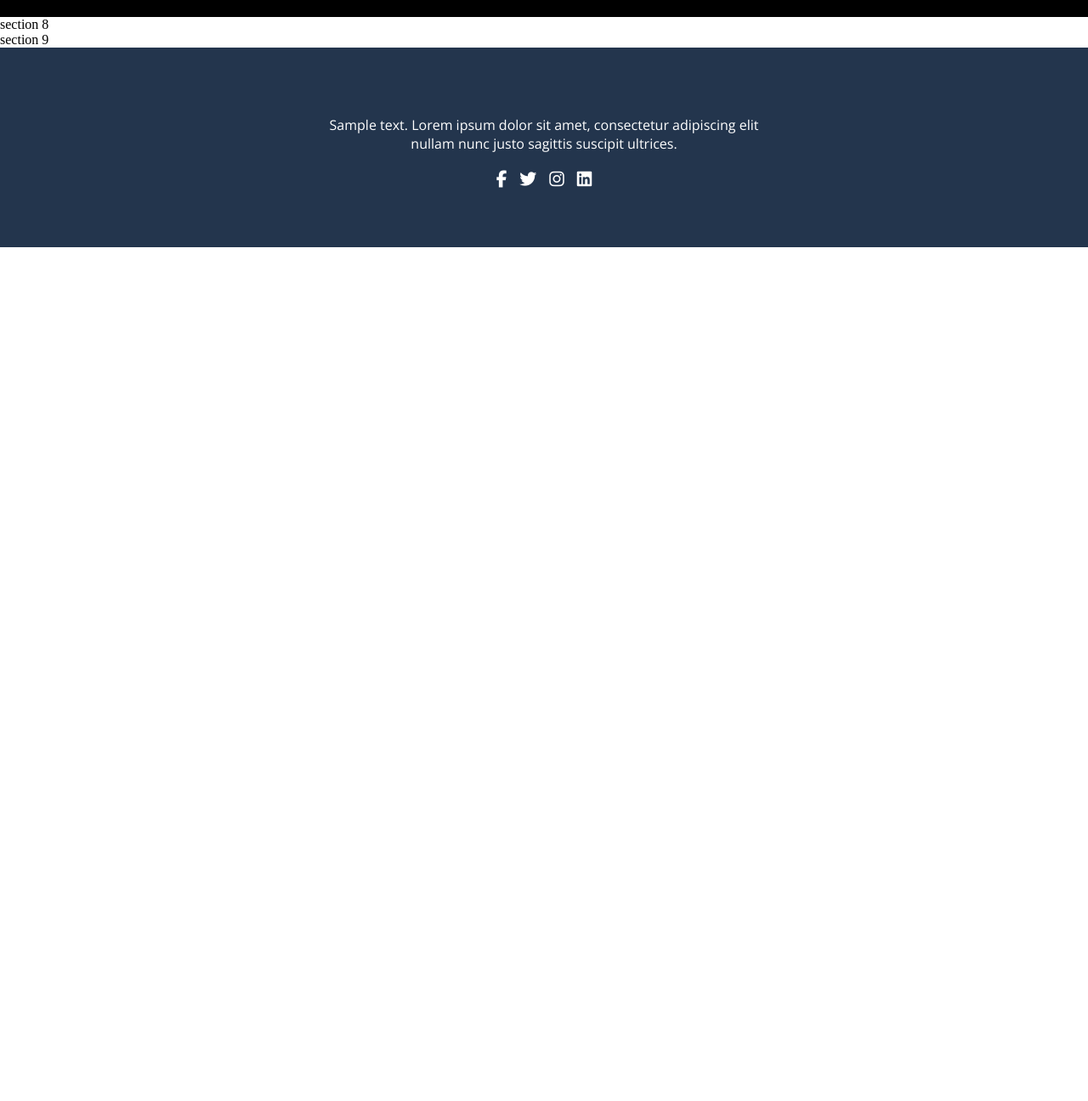
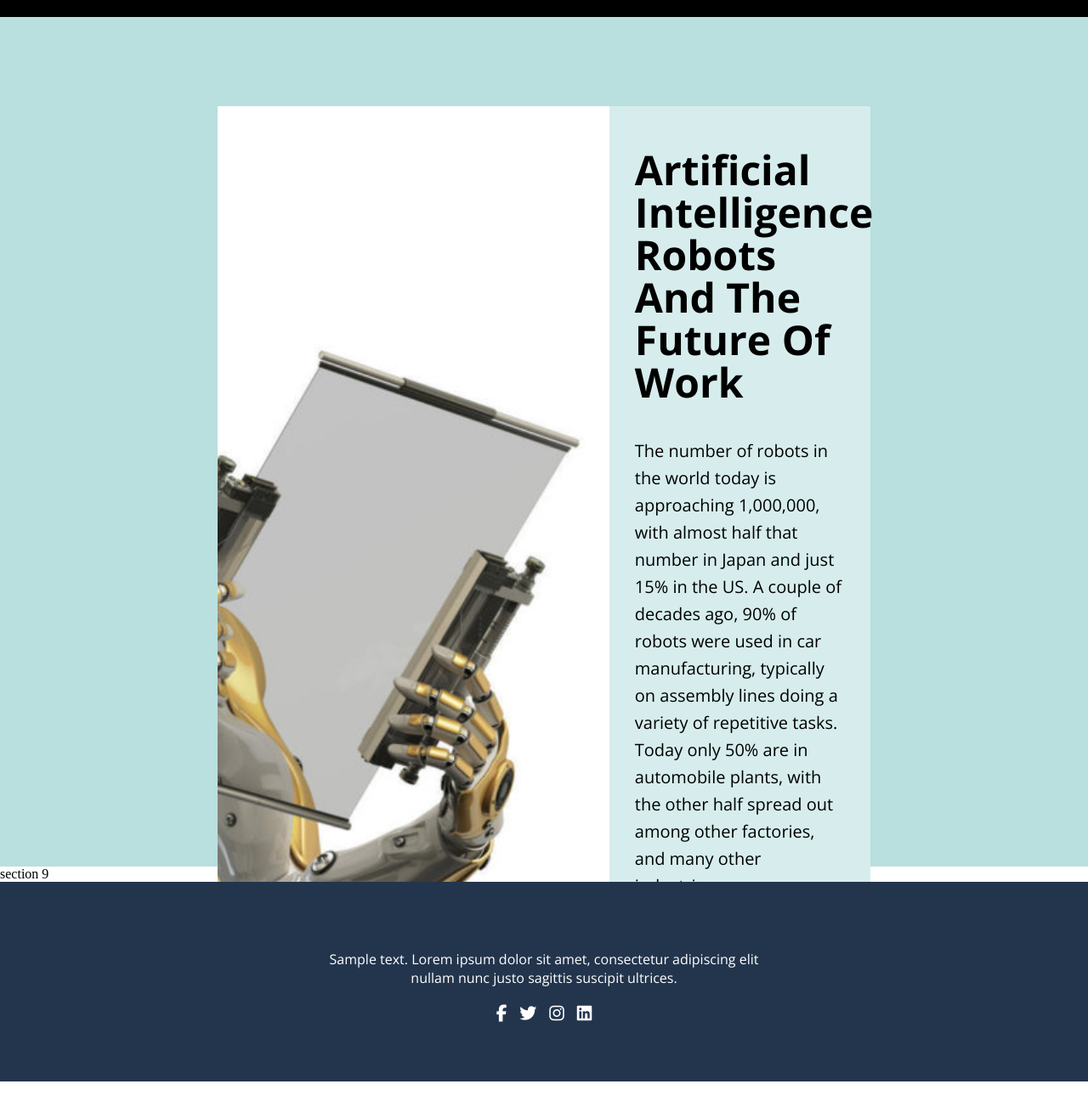
Before and after one commit to SanThorjf/robots, a plain HTML site: page index.html in a window 1280 px wide. Shown: the part 4648-5944 px from the top of the page at 85% size. Before the commit the page ends 4939 px from the top, so only its background shows below. Drawn offline with nearby package versions, Linux system fonts and the light colour scheme.

Commit message:
Construção da section artificail-intelligence

```diff
--- a/css/style.css
+++ b/css/style.css
@@ -11,6 +11,7 @@
     --font-primary: 'Open Sans', sans-serif;
     --colors-darkgray: #A9A9A9;
     --color-bar: #b9dfdf;
+    --colors-bluelight: #d7eded;
     --colors-black: #1a1a1a;
     --bg-gold: #aea16a;
     --bg-graydark: #333333;
@@ -346,6 +347,50 @@
 }
 
 
+
+.artificial-intelligence {
+    width: 100%;
+    height: 1000px;
+    background-color: var(--color-bar);
+}
+.container-artificialInteligence {
+    width: 60%;
+    margin: 0 auto;
+    display: flex;
+    padding: 105px 0px;
+}
+.img-artificialIntelligence {
+    background-image: url("../images/img14.jpg");
+    background-size: cover;
+    background-position: 100% 50%;
+    width: 60%;
+    min-height: 792px;
+}
+.text-artificialIntelligence {
+    width: 40%;
+    background-color: var(--colors-bluelight);
+    padding: 50px 30px;
+}
+.text-artificialIntelligence h2 {
+    font: 700 48px var(--font-primary);
+    padding-bottom: 40px;
+    line-height: 50px;
+}
+.text-artificialIntelligence p {
+    font: 300 20px var(--font-primary);
+    line-height: 32px;
+    padding-bottom: 60px;
+}
+.text-artificialIntelligence a {
+    font: 400 16px var(--font-primary);
+    text-decoration: none;
+    background-color: var(--color-bar);
+    padding: 12px 35px;
+    text-transform: uppercase;
+    color: var(--bg-black);
+}
+
+
 /* FOOTER */
 .footer {
     width: 100%;
--- a/index.html
+++ b/index.html
@@ -156,8 +156,25 @@
                         </div>
                     </dic>
                 </section>
-                <section>
-                    section 8
+                <section class="artificial-intelligence">
+                    <div class="container-artificialInteligence">
+                        <div class="img-artificialIntelligence">
+
+                        </div>
+                        <div class="text-artificialIntelligence">
+                            <h2>Artificial Intelligence Robots And The Future Of Work</h2>
+                            <p>The number of robots in the world today is approaching
+                                1,000,000, with almost half that number in Japan and
+                                just 15% in the US. A couple of decades ago, 90% of
+                                robots were used in car manufacturing, typically on
+                                assembly lines doing a variety of repetitive tasks.
+                                Today only 50% are in automobile plants, with the
+                                other half spread out among other factories, and many
+                                other industries.
+                            </p>
+                            <a href="#">learn more</a>
+                        </div>
+                    </div>
                 </section>
                 <section>
                     section 9
```
